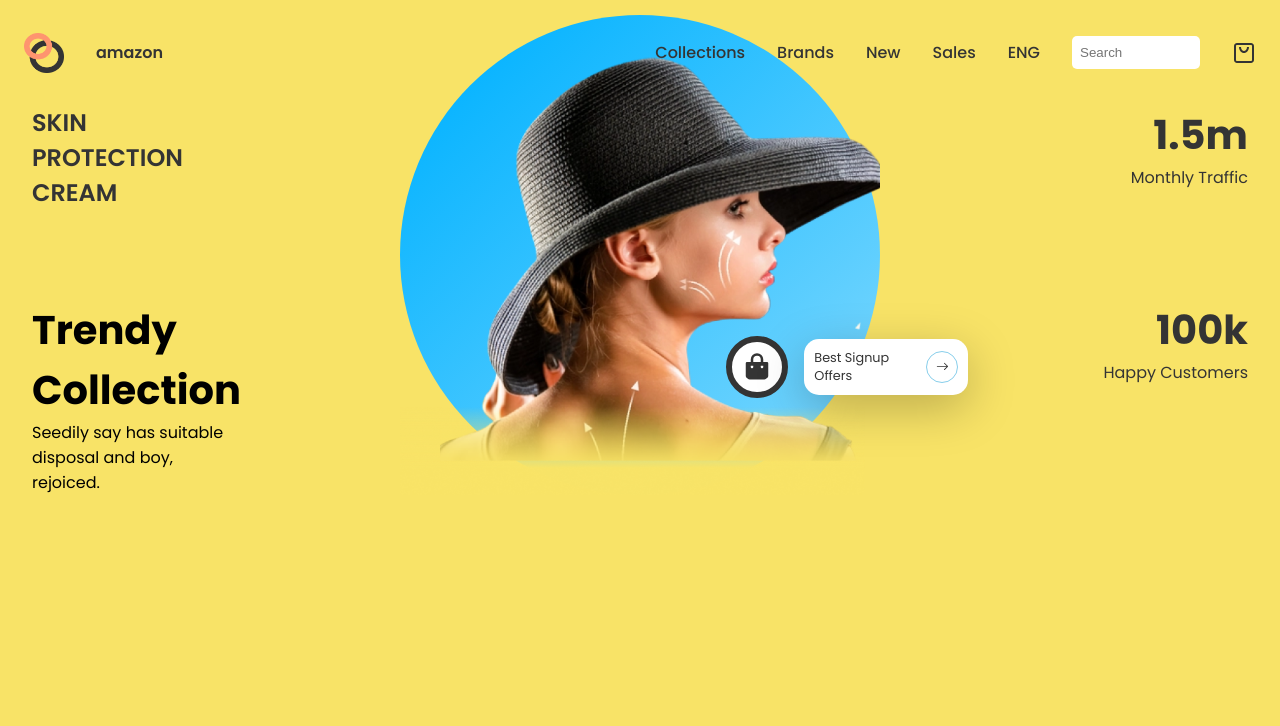
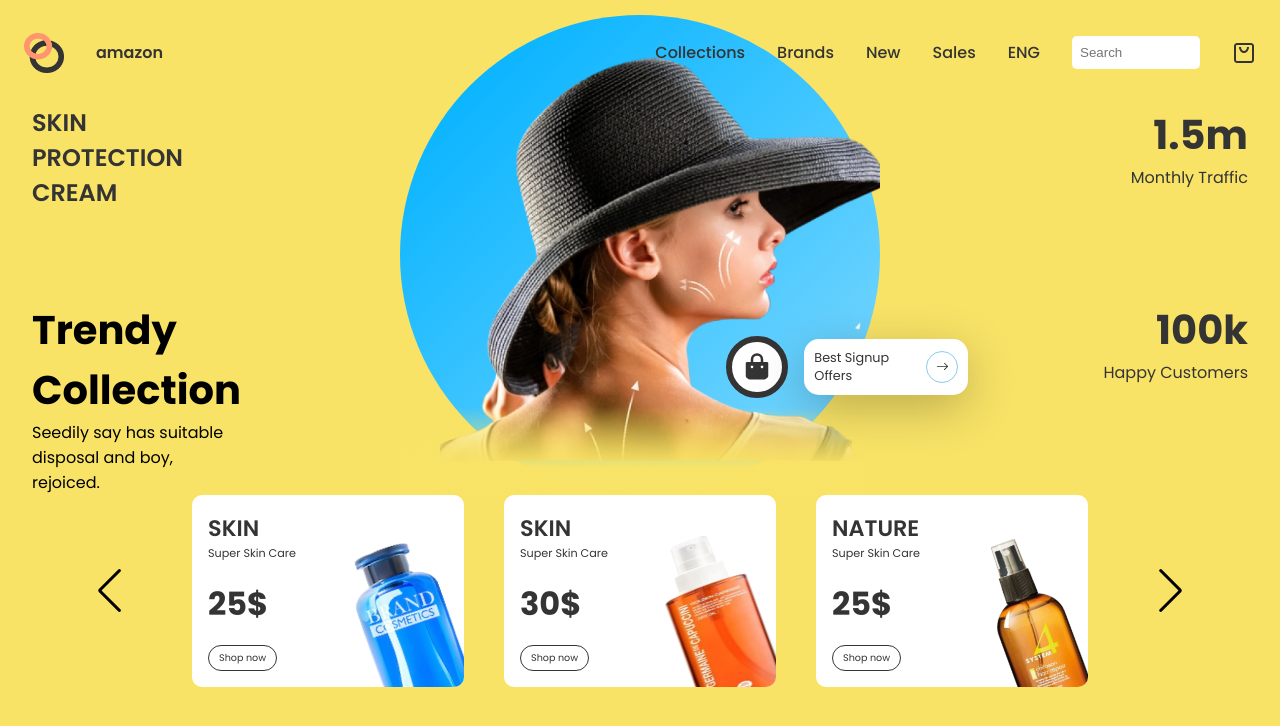
Before and after one commit to luizfporto/clonereact_ecommerce.github.io, a React (Create React App) app: page / in a window 1280 px wide. Shown: the top 726 px of the page. Built offline with nearby package versions, Linux system fonts and the light colour scheme.

Commit message:
Slider section

```diff
--- a/src/App.js
+++ b/src/App.js
@@ -1,12 +1,14 @@
 import "./App.css";
 import { Header } from "./components/header/Header";
 import Hero from "./components/Hero/Hero";
+import Slider from "./components/Slider/Slider";
 
 function App() {
   return (
     <div className="App">
       <Header/>
       <Hero/>
+      <Slider/>
     </div>
   );
 }
--- /dev/null
+++ b/src/components/Slider/Slider.css
@@ -0,0 +1,70 @@
+.s-container{
+    position: relative;
+}
+
+.s-container .swiper{
+    width: 70%;
+    height: 12rem;
+    position: unset;
+}
+
+.s-container .swiper-slide{
+    background: white;
+    display: flex;
+    border-radius: 10px;
+    padding: 1rem;
+    box-sizing: border-box;
+    overflow: hidden;
+    position: relative;
+}
+
+.s-container .swiper-button-prev{
+    left: 6rem;
+}
+
+.s-container .swiper-button-next{
+    right: 6rem;
+}
+
+.s-container .swiper-button-prev, .s-container .swiper-button-next{
+    color: black;
+}
+
+.left-s{
+    display: flex;
+    flex-direction: column;
+    justify-content: space-between;
+}
+
+.name{
+    display: flex;
+    flex-direction: column;
+}
+.name>:nth-child(1){
+    font-size: 1.4rem;
+    font-weight: 600;
+}
+.name>:nth-child(2){
+    font-size: 0.7rem;
+}
+
+.left-s>:nth-child(2){
+    font-weight: bold;
+    font-size: 2rem;
+}
+.left-s>:nth-child(3){
+    font-size: 0.6rem;
+    border: 1px solid var(--black);
+    padding: 5px 10px;
+    width: max-content;
+    border-radius: 15px;
+}
+
+.img-p{
+    transform: rotate(-20deg);
+    position: absolute;
+    right: 0;
+    width: 40%;
+    height: 100%;
+    bottom: -20%;
+}
--- /dev/null
+++ b/src/components/Slider/Slider.jsx
@@ -0,0 +1,44 @@
+import React from 'react'
+import {Swiper, SwiperSlide} from 'swiper/react'
+import { Pagination, Navigation } from "swiper"
+// import swiper styles
+import 'swiper/css'
+import 'swiper/css/pagination'
+import 'swiper/css/navigation'
+
+import './Slider.css'
+
+import { SliderProducts } from "../../data/products";
+
+const Slider = () => {
+  return (
+    <div className='s-container'>
+        <Swiper
+        modules={[Pagination, Navigation]}
+        className="mySwiper"
+        navigation={true}
+        loopFillGroupWithBlank={true}
+        slidesPerView={3}spaceBetween={40}
+        slidesPerGroup={1} loop={true}>
+            {SliderProducts.map((slide, i)=> (
+                <SwiperSlide>
+
+                    <div className='left-s'>
+                       <div className='name'>
+                          <span>{slide.name}</span>
+                          <span>{slide.detail}</span>
+                       </div>
+
+                        <span>{slide.price}$</span>
+                      <div>Shop now</div>
+                    </div>
+
+                    <img src={slide.img} alt="product"  className='img-p'/>
+                </SwiperSlide>
+            ))}
+        </Swiper>
+    </div>
+  )
+}
+
+export default Slider
```
